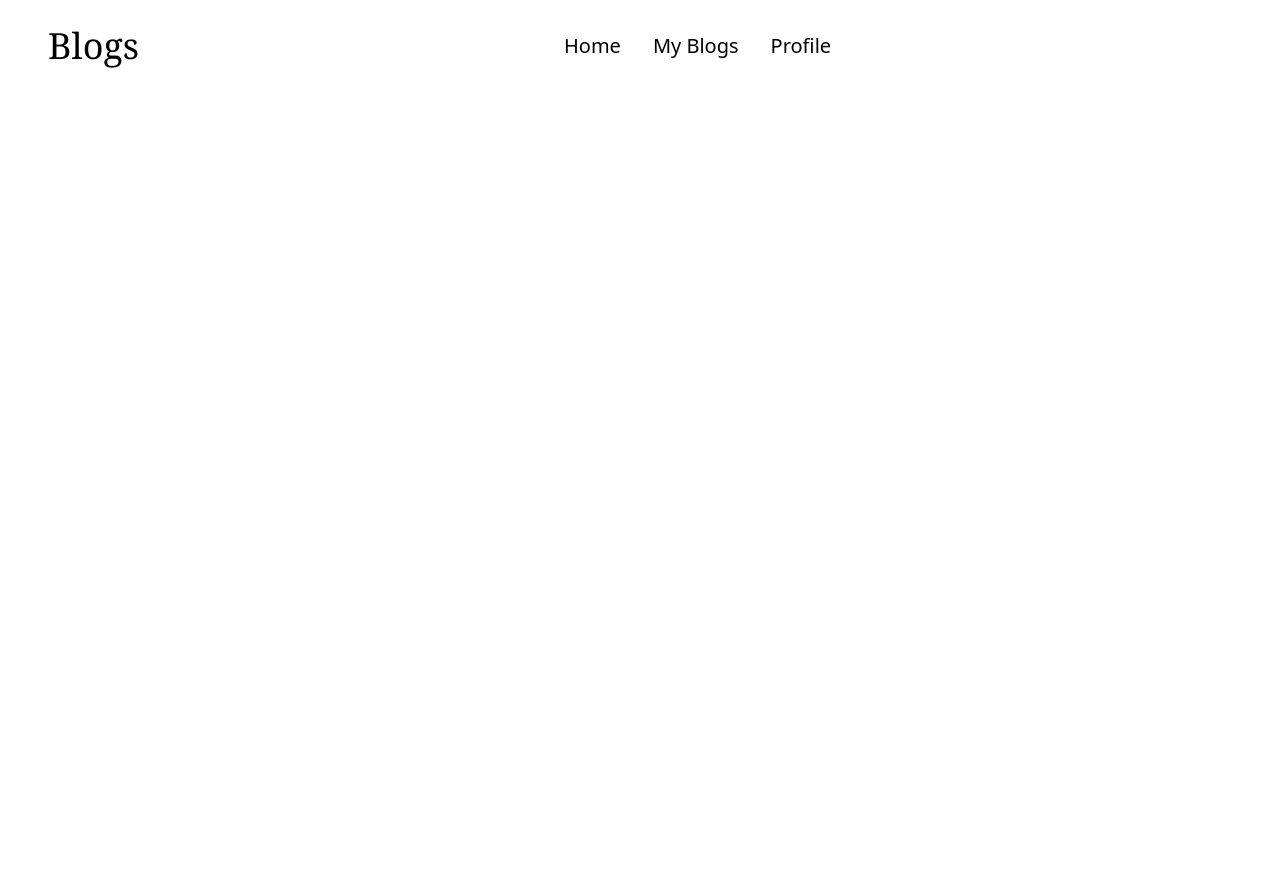
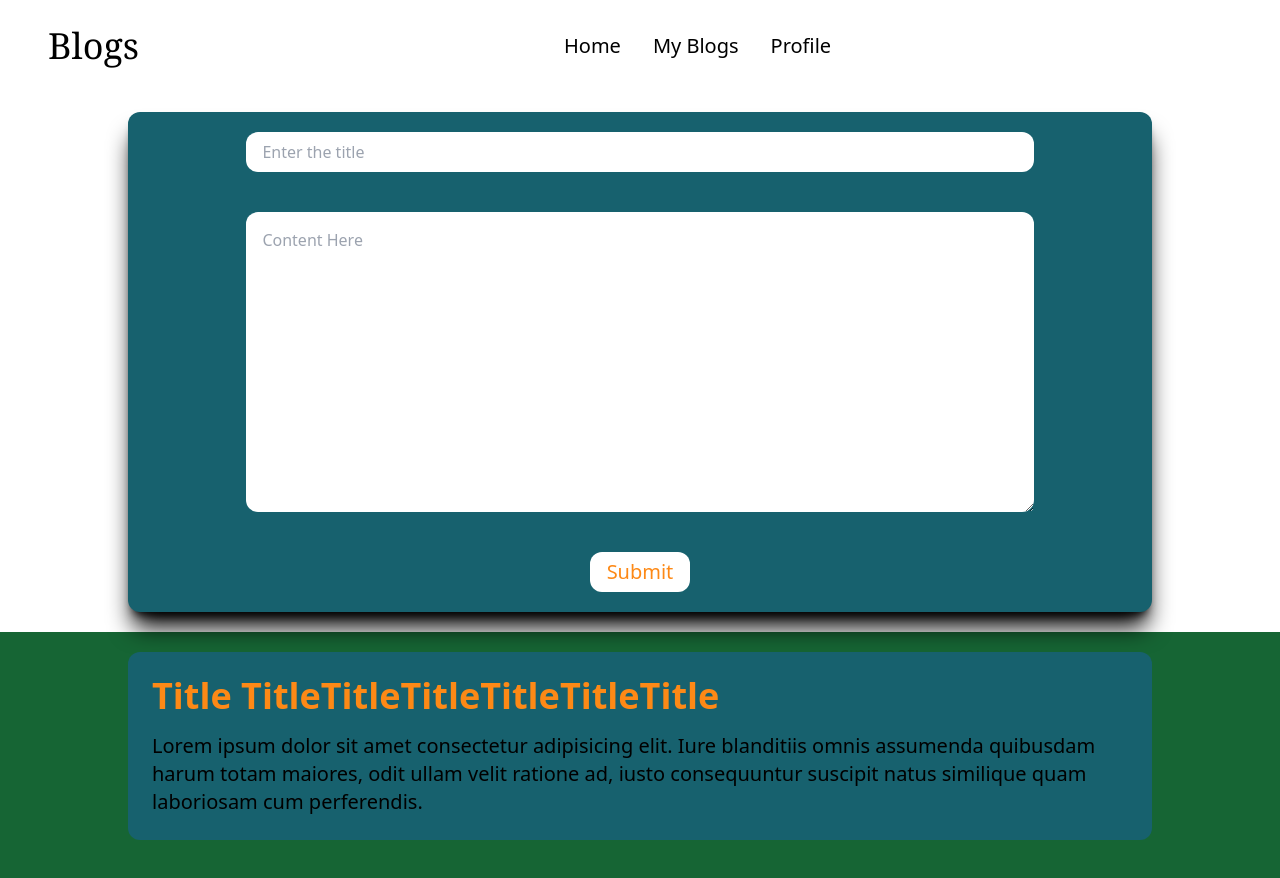
Before and after one commit to Manjil00/CODSOFT_Task3-Reactjs-_ManjilMaharjan, a React (Create React App) app: page /MyBlogs in a window 1280 px wide. Shown: the top 878 px of the page. Before the commit the page ends 800 px from the top, so only its background shows below. Built offline with nearby package versions, Linux system fonts and the light colour scheme; no server answers.

Commit message:
design blogs

```diff
--- a/src/pages/MyBlogs.jsx
+++ b/src/pages/MyBlogs.jsx
@@ -1,14 +1,45 @@
-import React from 'react'
+import React, { useState } from 'react'
 import Nav from '../components/Nav';
 
 
 const MyBlogs = () => {
+
+const [title, setTitle]=useState('');
+const [content, setContent]=useState('');
+
+
+const handleSubmit=()=>{
+    e.preventDefault();
+}
+
+
 return (
     <div className='main-container w-full h-auto'>
     <Nav/>
-    <div className="myblogs ">
+    <form onSubmit={handleSubmit}
+    className="inputs h-[500px] w-full flex justify-center items-center mt-5 ">
+        <div className="innercontainer w-[80%] h-full bg-bgdeepTurquoise shadow-xl shadow-black rounded-xl p-5 flex flex-col justify-center items-center gap-10">
+            <input onChange={(e)=>setTitle(e.target.value)} value={title}
+            type='text' className='title w-[80%] h-[40px] rounded-xl p-4 ' placeholder='Enter the title'/>
+
+            <textarea  onChange={(e)=>setContent(e.target.value)} value={content}
+            type='text' className='blog w-[80%] h-[80%] rounded-xl p-4 text-start' placeholder='Content Here' />
+
+            <button type='submit' className="Submit w-[100px] h-[50px] bg-white text-orange text-xsx text-xl rounded-xl">Submit</button>
+        </div>
+    </form>
+
+    <div className="myblogs h-[500px] w-full bg-green-800 mt-5  flex justify-center items-start">
+
+       {/* //TERNary */}
+        <div className="innerpart bg-bgdeepTurquoise h-auto w-[80%] mt-5 rounded-xl p-6">
+            <h1 className='font-sans text-lg md:text-4xl font-bold text-orange break-words'>Title TitleTitleTitleTitleTitleTitle</h1>
+            <p className='font-sans text-xs md:text-xl break-words mt-4'>Lorem ipsum dolor sit amet consectetur adipisicing elit. Iure blanditiis omnis assumenda quibusdam harum totam maiores, odit ullam velit ratione ad, iusto consequuntur suscipit natus similique quam laboriosam cum perferendis.</p>
+        </div>
 
     </div>
+
+
     </div>
 )
 }
```
